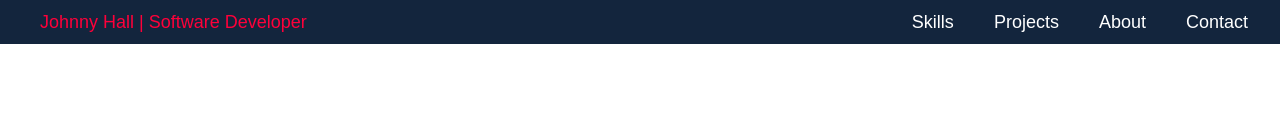
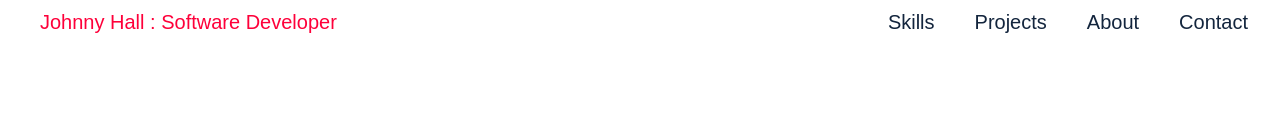
Before and after one commit to jbhall4291/portfolio, a React (Create React App) app: page / in a window 1280 px wide. Shown: the top 137 px of the page. Built offline with nearby package versions, Linux system fonts and the light colour scheme.

Commit message:
tweak Header styling

```diff
--- a/src/components/Header.jsx
+++ b/src/components/Header.jsx
@@ -7,22 +7,22 @@ function Header() {
 
   return (
     <header
-      className="fixed top-0 z-10 grid w-screen grid-cols-1 bg-myTheme text-white md:grid-cols-[auto_1fr] md:px-6"
+      className="fixed top-0 z-10 grid w-screen grid-cols-1  bg-white md:grid-cols-[auto_1fr] md:px-6"
       id="header"
     >
-      <div className="flex justify-center bg-myTheme p-4 py-1 text-lg text-white hover:text-highlight md:py-2 ">
+      <div className="flex justify-center  p-4 py-1 text-lg text-myTheme hover:text-highlight md:py-2 text-xl">
         <NavLink
           to="/"
           className={({ isActive, isPending }) =>
             isPending ? "pending" : isActive ? "text-highlight" : ""
           }
         >
-          Johnny Hall | Software Developer
+          Johnny Hall : Software Developer
         </NavLink>
       </div>
 
-      <nav className="col-span-2 flex justify-center bg-myTheme  text-white md:col-start-2 md:col-end-3 md:row-start-1 md:justify-end ">
-        <ul className="md:gap-18 flex gap-7 py-1.5 pt-0 text-lg text-white sm:gap-10 sm:p-2 ">
+      <nav className="col-span-2 flex justify-center bg-white  text-myTheme hover:text-highlight md:col-start-2 md:col-end-3 md:row-start-1 md:justify-end ">
+        <ul className="md:gap-18 flex gap-7 py-1.5 pt-0 text-lg  text-myTheme  sm:gap-10 sm:p-2 ">
           <HeaderNavItem
             currentPath={currentPath}
             text="Skills"
--- a/src/components/Projects/HeaderNavItem.jsx
+++ b/src/components/Projects/HeaderNavItem.jsx
@@ -3,7 +3,7 @@ import { NavLink } from "react-router-dom";
 
 function HeaderNavItem({ text, currentPath, goToPath }) {
   return (
-    <li>
+    <li className=" text-myTheme hover:text-highlight text-xl">
       <NavLink
         to={goToPath}
         className={({ isActive, isPending }) =>
```
